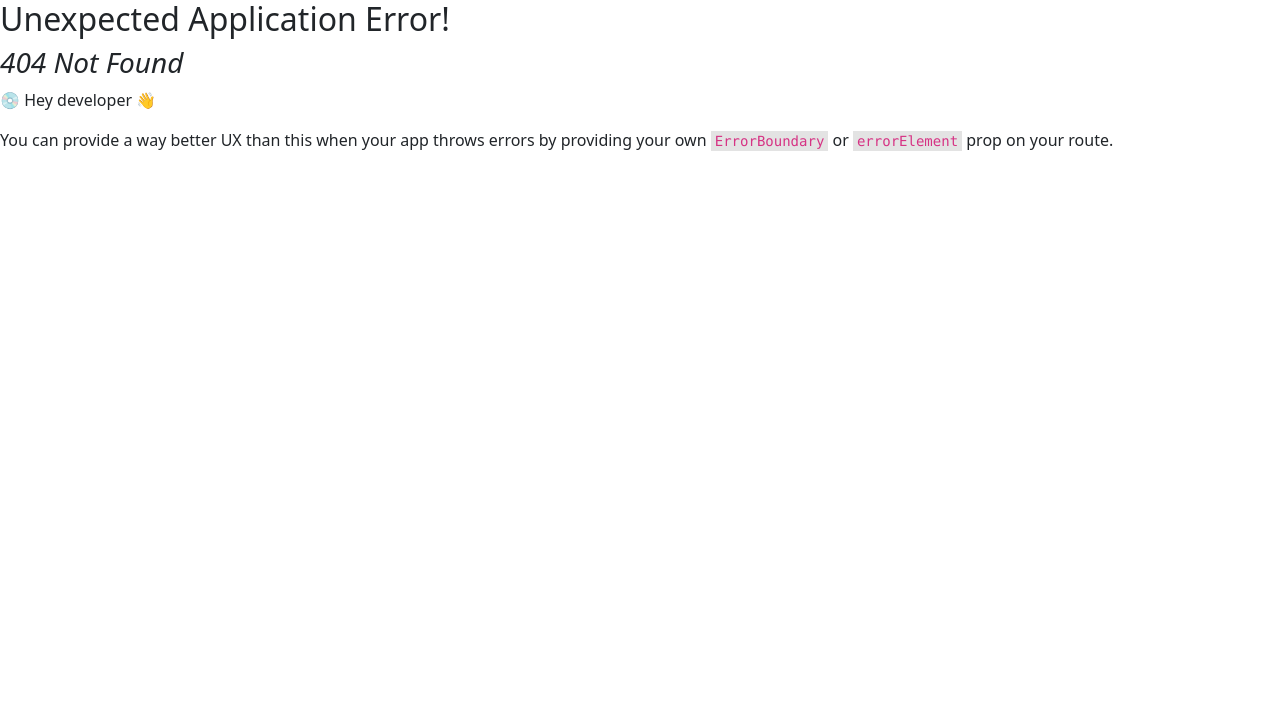
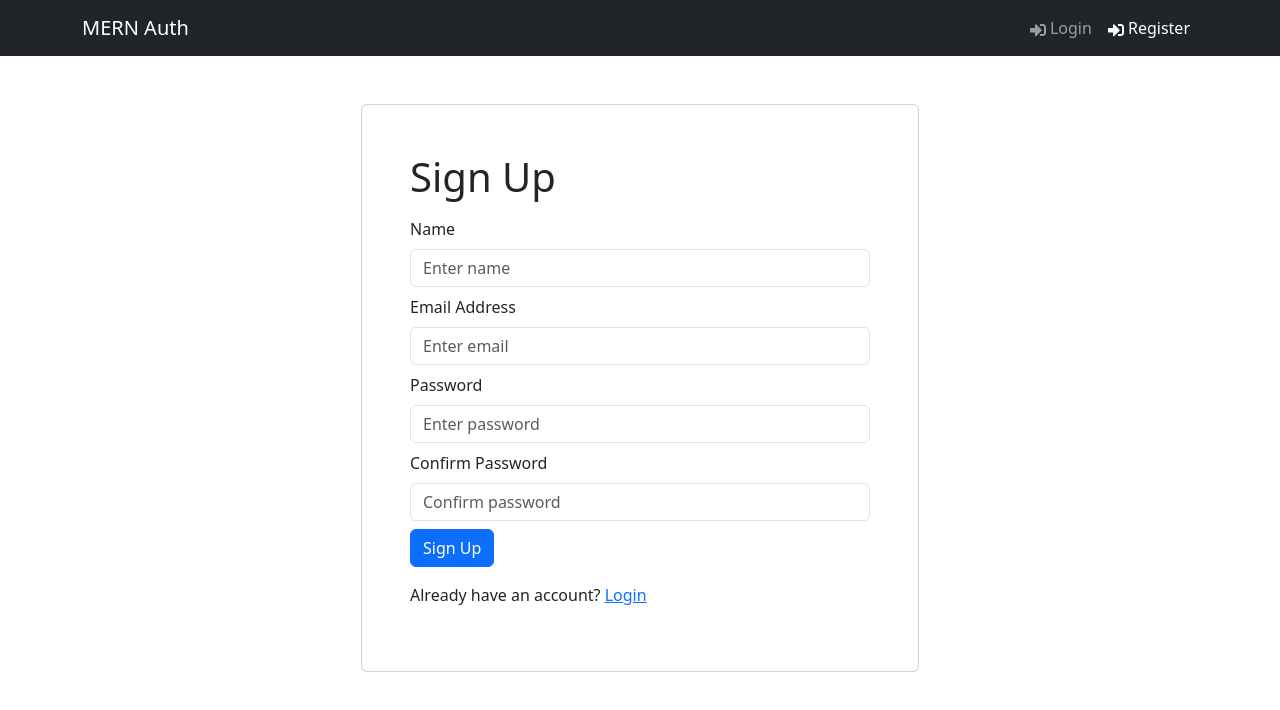
Before and after one commit to jameydev/bt-mern-jwt-3hr-video-youtube, a React (Vite) app in the folder frontend/: page /register in a window 1280 px wide. Before the commit this address had no page. Shown: the top 710 px of the page. Built offline with nearby package versions, Linux system fonts and the light colour scheme.

Commit message:
register form / screen - more frontend deps

```diff
--- a/frontend/package.json
+++ b/frontend/package.json
@@ -10,11 +10,13 @@
     "preview": "vite preview"
   },
   "dependencies": {
+    "@reduxjs/toolkit": "^2.0.1",
     "bootstrap": "^5.3.2",
     "react": "^18.2.0",
     "react-bootstrap": "^2.9.2",
     "react-dom": "^18.2.0",
     "react-icons": "^4.12.0",
+    "react-redux": "^9.0.4",
     "react-router-bootstrap": "^0.26.2",
     "react-router-dom": "^6.21.1"
   },
--- a/frontend/src/main.jsx
+++ b/frontend/src/main.jsx
@@ -11,12 +11,14 @@
 import './index.css'
 import HomeScreen from './screens/HomeScreen.jsx';
 import LoginScreen from './screens/LoginScreen.jsx';
+import RegisterScreen from './screens/RegisterScreen.jsx';
 
 const router = createBrowserRouter(
     createRoutesFromElements(
         <Route path="/" element={<App />}>
             <Route index={true} path="/" element={<HomeScreen />} />
             <Route path="/login" element={<LoginScreen />} />
+            <Route path="/register" element={<RegisterScreen />} />
         </Route>
     )
 );
--- /dev/null
+++ b/frontend/src/screens/RegisterScreen.jsx
@@ -0,0 +1,77 @@
+import { useState } from 'react';
+import { Link } from 'react-router-dom';
+import { Form, Button, Row, Col } from 'react-bootstrap';
+
+import FormContainer from '../components/FormContainer';
+
+export default function RegisterScreen() {
+    const [name, setName] = useState('');
+    const [email, setEmail] = useState('');
+    const [password, setPassword] = useState('');
+    const [confirmPassword, setConfirmPassword] = useState('');
+
+    const submitHandler = async (e) => {
+        e.preventDefault();
+        console.log('submitHandler');
+    };
+
+    return (
+        <FormContainer>
+            <h1>Sign Up</h1>
+
+            <Form onSubmit={submitHandler}>
+                <Form.Group className="my-2" controlId="name">
+                    <Form.Label>Name</Form.Label>
+                    <Form.Control
+                        type='text'
+                        placeholder='Enter name'
+                        value={name}
+                        onChange={(e) => setName(e.target.value)}
+                        required
+                    />
+                </Form.Group>
+                <Form.Group className="my-2" controlId="email">
+                    <Form.Label>Email Address</Form.Label>
+                    <Form.Control
+                        type='email'
+                        placeholder='Enter email'
+                        value={email}
+                        onChange={(e) => setEmail(e.target.value)}
+                        required
+                    />
+                </Form.Group>
+
+                <Form.Group className="my-2" controlId="password">
+                    <Form.Label>Password</Form.Label>
+                    <Form.Control
+                        type='password'
+                        placeholder='Enter password'
+                        value={password}
+                        onChange={(e) => setPassword(e.target.value)}
+                        required
+                    />
+                </Form.Group>
+
+                <Form.Group className="my-2" controlId="confirmPassword">
+                    <Form.Label>Confirm Password</Form.Label>
+                    <Form.Control
+                        type='password'
+                        placeholder='Confirm password'
+                        value={confirmPassword}
+                        onChange={(e) => setConfirmPassword(e.target.value)}
+                        required
+                    />
+                </Form.Group>
+                <Button type="submit" variant="primary">
+                    Sign Up
+                </Button>
+
+                <Row className="py-3">
+                    <Col>
+                        Already have an account? <Link to="/login">Login</Link>
+                    </Col>
+                </Row>
+            </Form>
+        </FormContainer>
+    );
+}
```
Also changed, not shown: 1 other file (tests, documents, lock files or other folders).
